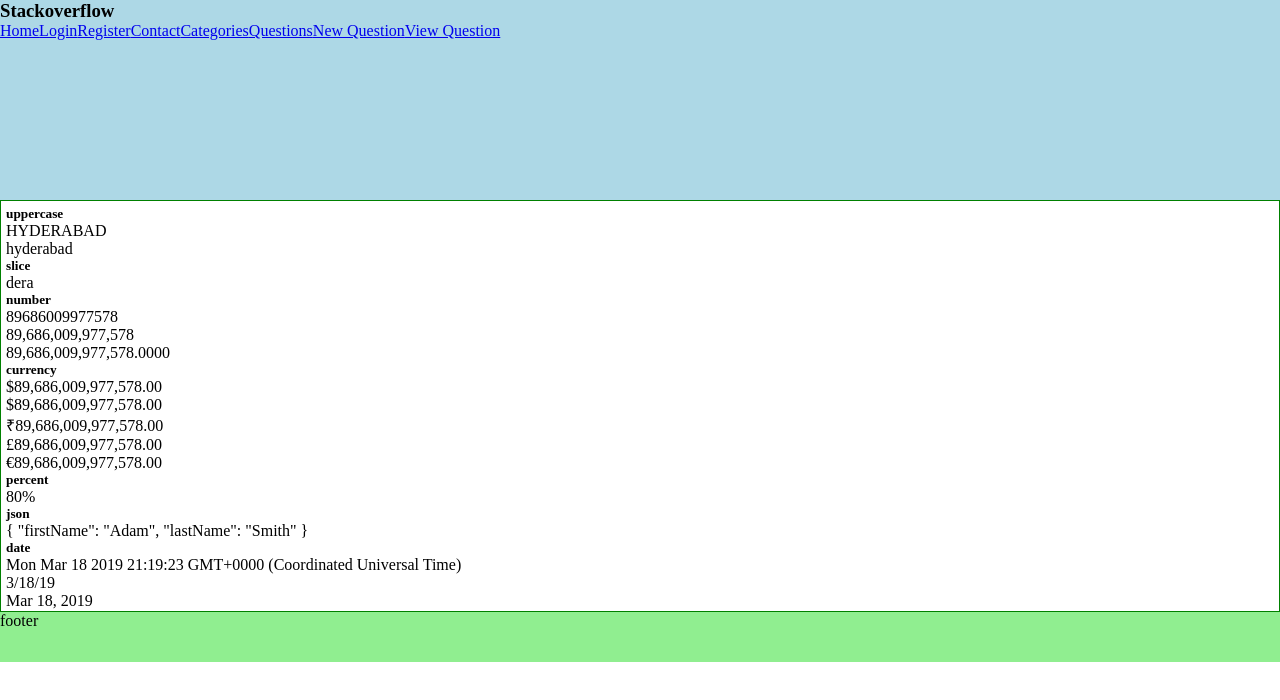
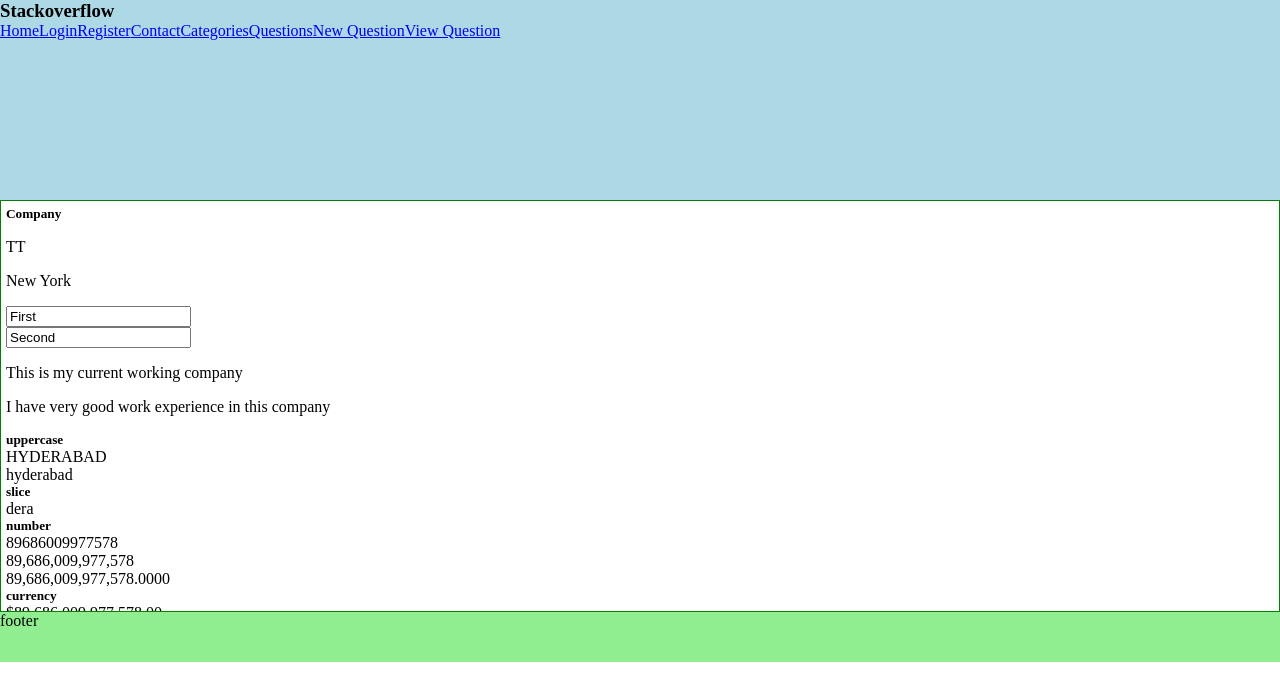
Before and after one commit to Nordask/front, an Angular app in the folder workspace_js/angular/first/: page /home/contact in a window 1280 px wide. Shown: the top 700 px of the page. Built offline with nearby package versions, Linux system fonts and the light colour scheme.

Commit message:
Life cycle hooks

```diff
--- a/workspace_js/angular/first/src/app/account/account.module.ts
+++ b/workspace_js/angular/first/src/app/account/account.module.ts
@@ -7,6 +7,7 @@ import { LoginComponent } from "../login/login.component";
 import { CategoriesComponent } from "../categories/categories.component";
 import { ContactComponent } from '../contact/contact.component';
 import { DurationPipe } from '../duration.pipe';
+import { CompanyComponent } from '../company/company.component';
 
 @NgModule({
   declarations: [
@@ -15,14 +16,15 @@ import { DurationPipe } from '../duration.pipe';
     LoginComponent,
     CategoriesComponent,
     ContactComponent,
-    DurationPipe
+    DurationPipe,
+    CompanyComponent
   ],
   exports: [
     HomeComponent,
     LoginComponent,
     RegisterComponent,
     CategoriesComponent,
-    ContactComponent
+    CompanyComponent
   ],
   imports: [
     FormsModule,
--- /dev/null
+++ b/workspace_js/angular/first/src/app/company/company.component.html
@@ -0,0 +1,8 @@
+<div>
+  <h5>Company</h5>
+  <p>{{companyTitle}}</p>
+  <p>{{companyLocation}}</p>
+  <input type="text" [(ngModel)]="firstName"><br>
+  <input type="text" [(ngModel)]="lastName"><br>
+  <ng-content></ng-content>
+</div>
--- /dev/null
+++ b/workspace_js/angular/first/src/app/company/company.component.ts
@@ -0,0 +1,55 @@
+import { Component, Input, SimpleChanges, OnChanges } from '@angular/core';
+
+@Component({
+  selector: 'app-company',
+  templateUrl: './company.component.html',
+  styleUrls: ['./company.component.css']
+})
+export class CompanyComponent implements OnChanges{
+
+  @Input() companyTitle: string;
+  @Input() companyLocation: string;
+  firstName: string = "First";
+  lastName: string = "Second";
+
+  constructor() {
+    console.log("constructor");
+    this.companyTitle = "QQQ";
+    this.companyLocation = "FF";
+  }
+
+  ngOnChanges(changes: SimpleChanges) {
+    console.log("ngOnChanges");
+    console.log(changes);
+    console.log(changes.companyTitle.currentValue);
+    console.log(changes.companyLocation.currentValue);
+  }
+
+  ngOnInit() {
+    console.log("ngOnInit");
+  }
+
+  ngDoCheck() {
+    console.log("ngDoCheck");
+  }
+
+  ngAfterContentInit() {
+    console.log("ngAfterContentInit");
+  }
+
+  ngAfterContentChecked() {
+    console.log("ngAfterContentChecked");
+  }
+
+  ngAfterViewInit() {
+    console.log("ngAfterViewInit");
+  }
+
+  ngAfterViewChecked() {
+    console.log("ngAfterViewChecked");
+  }
+
+  ngOnDestroy() {
+    console.log("ngOnDestroy");
+  }
+}
--- a/workspace_js/angular/first/src/app/contact/contact.component.html
+++ b/workspace_js/angular/first/src/app/contact/contact.component.html
@@ -1,4 +1,8 @@
 <div>
+  <app-company [companyTitle]="'TT'" [companyLocation]="'New York'">
+    <p>This is my current working company</p>
+    <p>I have very good work experience in this company</p>
+  </app-company>
   <h5>uppercase</h5>
   {{city | uppercase}} <br>
   {{city | lowercase}} <br>
--- a/workspace_js/angular/first/src/app/contact/contact.component.ts
+++ b/workspace_js/angular/first/src/app/contact/contact.component.ts
@@ -6,10 +6,23 @@ import { Component } from '@angular/core';
   styleUrls: ['./contact.component.css']
 })
 export class ContactComponent{
-  city: string = "Hyderabad";
-  salary: number = 89686009977578;
-  tax: number = 0.80;
-  person: object = {firstName: "Adam", lastName: "Smith"};
-  dt: Date = new Date();
-  videolength: number = 150;
+  city: string;
+  salary: number;
+  tax: number;
+  person: object;
+  dt: Date;
+  videolength: number;
+
+  constructor() {
+    this.city = "Hyderabad";
+    this.salary = 89686009977578;
+    this.tax = 0.80;
+    this.person = {firstName: "Adam", lastName: "Smith"};
+    this.dt = new Date();
+    this.videolength = 150;
+  }
+
+  ngOnChanges() {
+
+  }
 }
```
Also changed, not shown: workspace_js/angular/first/src/app/company/company.component.css (added), 1 other file (tests, documents, lock files or other folders).
